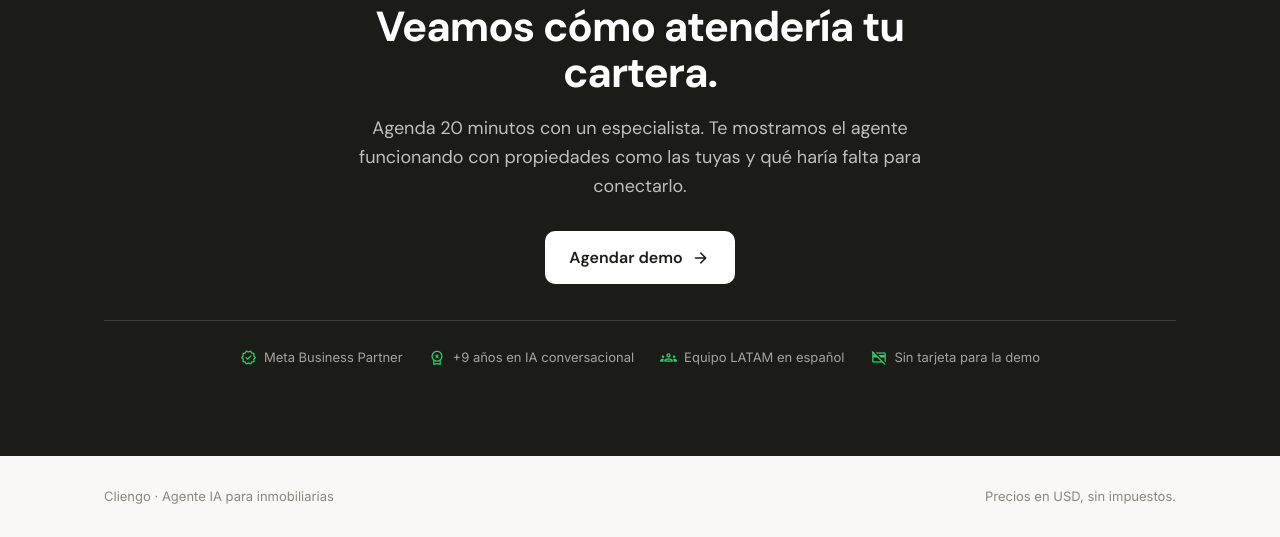
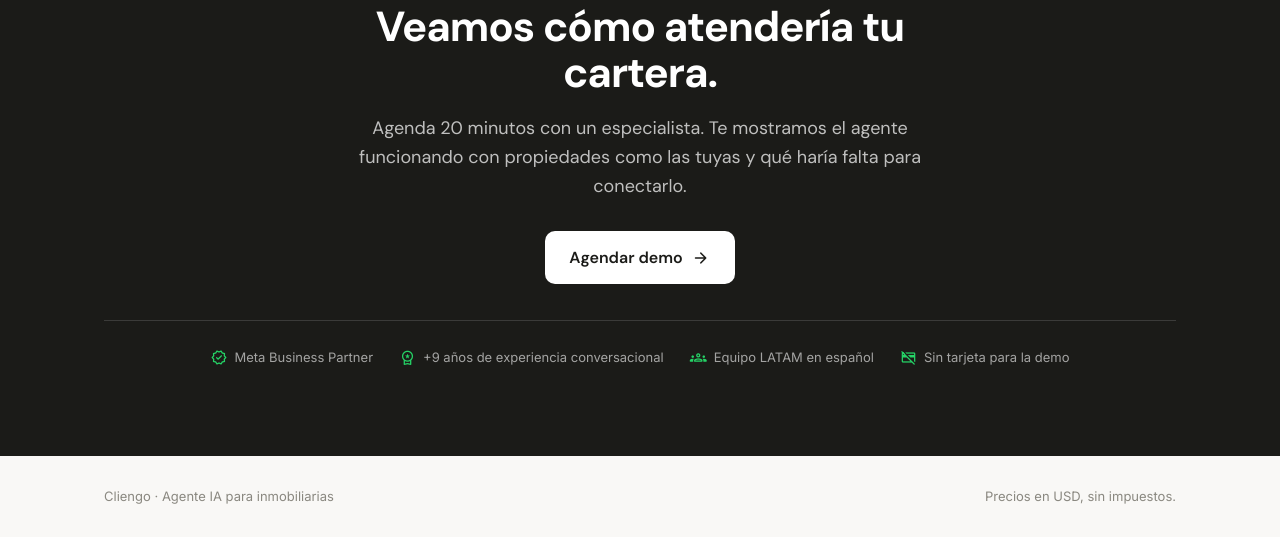
Before and after one commit to fede-jair/draft-land-re, a plain HTML site: page index.html in a window 1280 px wide. Shown: the part 4929-5466 px from the top of the page. Drawn offline with nearby package versions, Linux system fonts and the light colour scheme.

Commit message:
Add files via upload

```diff
--- a/index.html
+++ b/index.html
@@ -820,7 +820,7 @@ footer .wrap{display:flex;justify-content:space-between;gap:16px;flex-wrap:wrap}
     <a class="btn btn--primary" href="https://wa.me/5491159251652?text=Hola%2C%20vengo%20de%20la%20web%20de%20Cliengo%20para%20inmobiliarias%20y%20quiero%20saber%20m%C3%A1s%20%F0%9F%8F%A0" target="_blank" rel="noopener noreferrer">Agendar demo<span class="msym">arrow_forward</span></a>
     <div class="trust">
       <span><span class="msym">verified</span>Meta Business Partner</span>
-      <span><span class="msym">workspace_premium</span>+9 años en IA conversacional</span>
+      <span><span class="msym">workspace_premium</span>+9 años de experiencia conversacional</span>
       <span><span class="msym">groups</span>Equipo LATAM en español</span>
       <span><span class="msym">credit_card_off</span>Sin tarjeta para la demo</span>
     </div>
```
